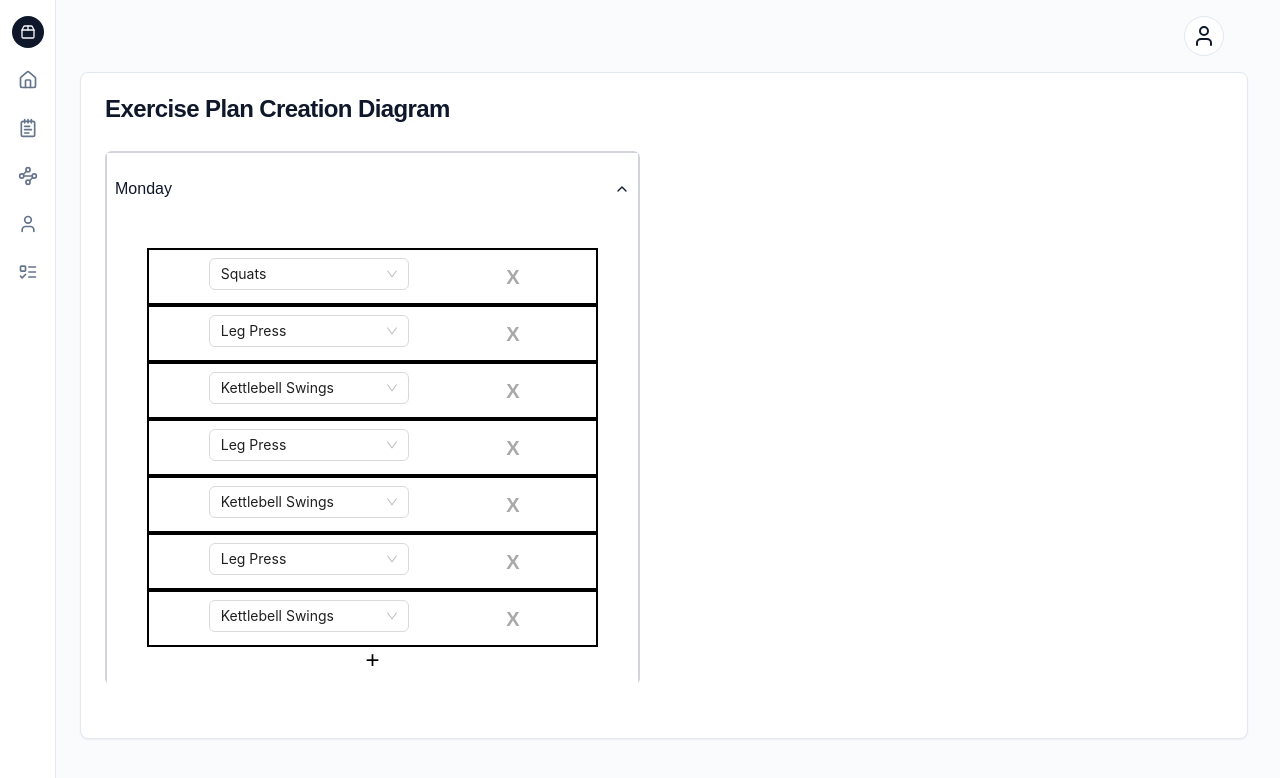
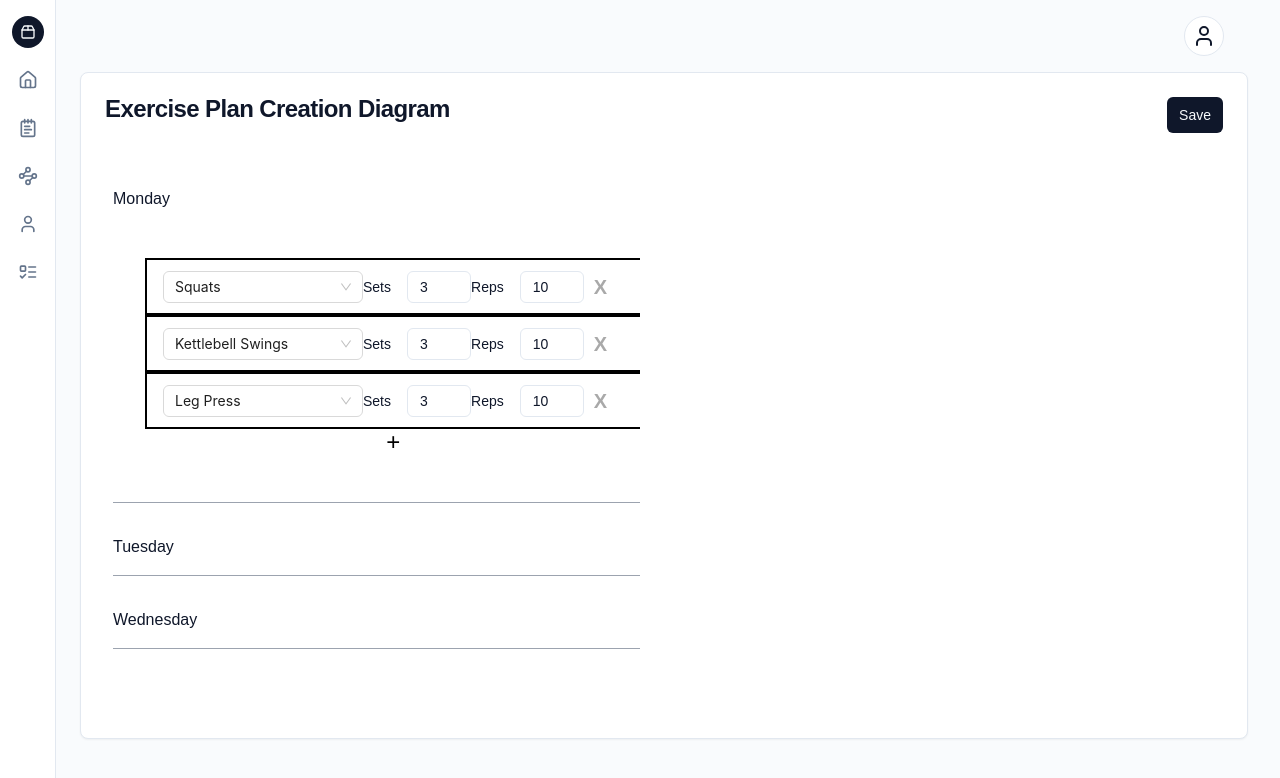
Before and after one commit to ThusharaSamaraweera/power-gym-frontend, a React (Vite) app: page /requested-plans in a window 1280 px wide. Both pictures are taken after a click on the button "Monday". Shown: the top 778 px of the page. Built offline with nearby package versions, Linux system fonts and the light colour scheme; no server answers.

Commit message:
add sets and reps inputs

```diff
--- a/src/components/molecules/data.ts
+++ b/src/components/molecules/data.ts
@@ -4,13 +4,6 @@ export const PLAN: IDayExercisePlan[] = [
     exercises: [
       {
         exerciseName: "Squats",
-        frequency: {
-          sets: 3,
-          reps: 10,
-        },
-      },
-      {
-        exerciseName: "Leg Press",
         frequency: {
           sets: 3,
           reps: 10,
@@ -29,23 +22,28 @@ export const PLAN: IDayExercisePlan[] = [
           sets: 3,
           reps: 10,
         },
-      },
+      }
+    ],
+  },
+  {
+    day: "Tuesday",
+    exercises: [
       {
-        exerciseName: "Kettlebell Swings",
+        exerciseName: "Bench Press",
         frequency: {
           sets: 3,
           reps: 10,
         },
       },
       {
-        exerciseName: "Leg Press",
+        exerciseName: "Shoulder Press",
         frequency: {
           sets: 3,
           reps: 10,
         },
       },
       {
-        exerciseName: "Kettlebell Swings",
+        exerciseName: "Tricep Extension",
         frequency: {
           sets: 3,
           reps: 10,
@@ -54,7 +52,7 @@ export const PLAN: IDayExercisePlan[] = [
     ],
   },
   {
-    day: "Tuesday",
+    day: "Wednesday",
     exercises: [
       {
         exerciseName: "Bench Press",
--- /dev/null
+++ b/src/components/ui/input.tsx
@@ -0,0 +1,25 @@
+import * as React from "react"
+import { cn } from "../../lib/utils"
+
+
+export interface InputProps
+  extends React.InputHTMLAttributes<HTMLInputElement> {}
+
+const Input = React.forwardRef<HTMLInputElement, InputProps>(
+  ({ className, type, ...props }, ref) => {
+    return (
+      <input
+        type={type}
+        className={cn(
+          "flex h-10 w-full rounded-md border border-input bg-background px-3 py-2 text-sm ring-offset-background file:border-0 file:bg-transparent file:text-sm file:font-medium placeholder:text-muted-foreground focus-visible:outline-none focus-visible:ring-2 focus-visible:ring-ring focus-visible:ring-offset-2 disabled:cursor-not-allowed disabled:opacity-50",
+          className
+        )}
+        ref={ref}
+        {...props}
+      />
+    )
+  }
+)
+Input.displayName = "Input"
+
+export { Input }
--- a/src/pages/ExercisePlanDiagram.tsx
+++ b/src/pages/ExercisePlanDiagram.tsx
@@ -8,14 +8,16 @@ import { GripVertical } from "lucide-react";
 import { IExercise, PLAN } from "../components/molecules/data";
 import { STRENGTH_EXERCISES } from "../constant";
 import AntdSelect from "../components/ui/AntdSelect";
+import { Input } from "../components/ui/input";
+import { Button } from "../components/ui/button";
 
 const ExercisePlanDiagram = () => {
   const [plan, setPlan] = React.useState(PLAN);
 
-  const addNewExercise = (day: string) => {
+  const addNewEmptyExercise = (day: string) => {
     const newPlan = plan?.map((item) => {
       if (item?.day === day) {
-        item?.exercises.push({ exerciseName: "", frequency: { sets: 0, reps: 0 } });
+        item?.exercises.push({ exerciseName: "", frequency: { sets: 1, reps: 1 } });
       }
       return item;
     });
@@ -42,9 +44,29 @@ const ExercisePlanDiagram = () => {
     setPlan(newPlan);
   };
 
+  const handleOnChangeSet = (value: string, index: number, day: string) => {
+    const newPlan = plan?.map((item) => {
+      if (item?.day === day) {
+        item.exercises[index].frequency.sets = parseInt(value);
+      }
+      return item;
+    });
+    setPlan(newPlan);
+  };
+
+  const handleOnChangeReps = (value: string, index: number, day: string) => {
+    const newPlan = plan?.map((item) => {
+      if (item?.day === day) {
+        item.exercises[index].frequency.reps = parseInt(value);
+      }
+      return item;
+    });
+    setPlan(newPlan);
+  };
+
   const listItems = (exercises: IExercise[], day: string) => {
     return exercises.map((item, i) => (
-      <div key={i} className='flex flex-row px-4 py-2 justify-around border-black border-2 border-solid'>
+      <div key={i} className='flex flex-row px-4 py-2 justify-around items-center border-black border-2 border-solid'>
         <AntdSelect
           key={i}
           options={STRENGTH_EXERCISES.map((exercise) => {
@@ -53,6 +75,24 @@ const ExercisePlanDiagram = () => {
           value={item?.exerciseName}
           onChange={(value) => selectExercise(value, i, day)}
         />
+        <div className='flex flex-row items-center gap-4'>
+          <label>Sets</label>
+          <Input
+            type='number'
+            className='py-1 h-8 w-16'
+            value={item?.frequency?.sets}
+            onChange={(event) => handleOnChangeSet(event?.target.value, i, day)}
+          />
+        </div>
+        <div className='flex flex-row items-center gap-4'>
+          <label>Reps</label>
+          <Input
+            type='number'
+            className='py-1 h-8 w-16'
+            value={item?.frequency?.reps}
+            onChange={(event) => handleOnChangeReps(event?.target.value, i, day)}
+          />
+        </div>
         <div id={i.toString()} className='delButton' onClick={() => handleDelete(i, day)}>
           X
         </div>
@@ -64,21 +104,26 @@ const ExercisePlanDiagram = () => {
     <div className='page w-100 h-screen'>
       <Card x-chunk='dashboard-06-chunk-0' className='h-5/6'>
         <CardHeader>
+          <div className='flex flex-row w-full'>
             <CardTitle>Exercise Plan Creation Diagram</CardTitle>
+            <Button className='ml-auto' variant='default' size='sm'>
+              Save
+            </Button>
+          </div>
           <CardDescription></CardDescription>
         </CardHeader>
         <CardContent className='h-full w-1/2'>
           <ScrollArea className='h-5/6 w-100 rounded-md'>
             {plan?.map((item) => {
               return (
-                <Accordion type='multiple' className='w-full border-gray-300 border-2 p-2 border-solid'>
-                  <AccordionItem value={item?.day}>
+                <Accordion type='multiple' className='w-full border-gray-300 p-2 border-solid'>
+                  <AccordionItem value={item?.day} className='border-gray-400'>
                     <AccordionTrigger>{item?.day}</AccordionTrigger>
                     <AccordionContent>
                       {/* <ScrollArea className='h-fit w-100 rounded-md'> */}
                       <div className='container '>
                         {listItems(item?.exercises, item?.day)}
-                          <button className='addButton' onClick={() => addNewExercise(item?.day)}>
+                        <button className='addButton' onClick={() => addNewEmptyExercise(item?.day)}>
                           +
                         </button>
                       </div>
```
Lines whose indentation alone changed are shown as unchanged.
